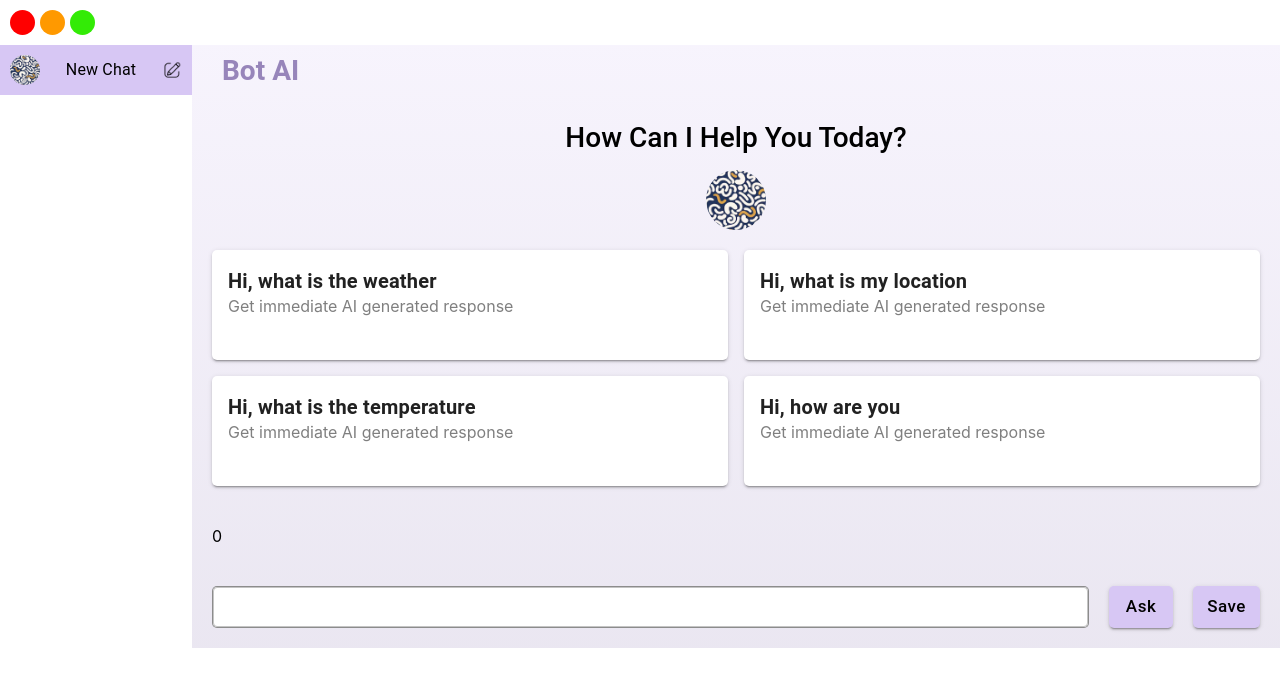
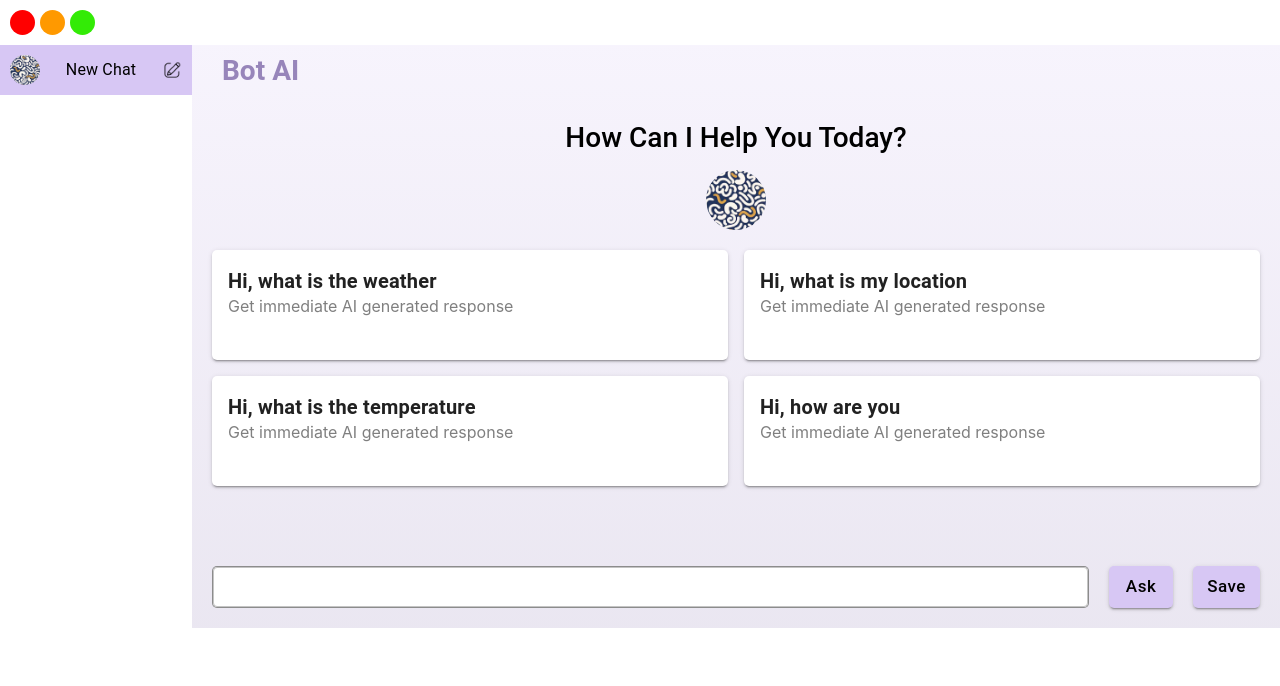
Before and after one commit to prachi397/BotAi-Application, a React (Create React App) app: page / in a window 1280 px wide. Shown: the top 686 px of the page. Built offline with nearby package versions, Linux system fonts and the light colour scheme.

Commit message:
save chats in local storgae

```diff
--- a/src/components/homePage/HomePage.js
+++ b/src/components/homePage/HomePage.js
@@ -73,6 +73,7 @@ const HomePage = () => {
       setAskBtnClick(false);
     }
   }
+
   return (
     <Box
       sx={{
--- a/src/components/searchComponent/SearchComponent.js
+++ b/src/components/searchComponent/SearchComponent.js
@@ -1,13 +1,35 @@
 import { Box, Button, TextField, Typography } from "@mui/material";
-import React, { useState } from "react";
+import React, { useEffect, useState } from "react";
 import UserChat from "./UserChat";
 
 const SearchComponent = (props) => {
+  const [updatedChatList, setUpdatedChatList] = useState([]);
+
+  useEffect(() => {
+    if (props?.chatList?.length > 0) {
+      setUpdatedChatList(
+        props?.chatList.map((chat) => ({
+          ...chat,
+          like: false,
+          dislike: false,
+        }))
+      );
+    }
+  }, [props?.chatList]);
+
+  //fucntion to save the chats in local storage
+  function handleChatSave(updatedChatList){
+    localStorage.setItem("Saved Chats",JSON.stringify(updatedChatList));
+  }
 
   return (
     <Box>
       {/* chats of the user */}
-      <UserChat chatList = {props.chatList}/>
+      <UserChat
+        chatList={props.chatList}
+        updatedChatList={updatedChatList}
+        setUpdatedChatList={setUpdatedChatList}
+      />
       {/* search functionality */}
       <Box
         sx={{
@@ -52,6 +74,7 @@ const SearchComponent = (props) => {
             textTransform: "none",
             fontSize: "17px",
           }}
+          onClick={()=>handleChatSave(updatedChatList)}
         >
           Save
         </Button>
--- a/src/components/searchComponent/UserChat.js
+++ b/src/components/searchComponent/UserChat.js
@@ -6,15 +6,12 @@ import {
   IconButton,
   Typography,
 } from "@mui/material";
-import React, { useState } from "react";
+import React from "react";
 import userProfile from "../../assets/userProfile.png";
 import ThumbUpIcon from "@mui/icons-material/ThumbUp";
 import ThumbDownIcon from "@mui/icons-material/ThumbDown";
 
-const UserChat = ({ chatList }) => {
-    const [updatedChatList, setUpdatedChatList] = useState(
-        chatList.map((chat) => ({ ...chat, like: false, dislike: false }))
-      );
+const UserChat = ({updatedChatList,setUpdatedChatList }) => {
 
   const handleLike = (index) => {
     setUpdatedChatList((prevChatList) =>
@@ -45,8 +42,8 @@ const UserChat = ({ chatList }) => {
         gap: "20px",
       }}
     >
-      {updatedChatList?.length &&
-        updatedChatList?.map((ele, idx) => (
+      {updatedChatList?.length>0
+        ? (updatedChatList?.map((ele, idx) => (
             <Box sx={{ display: "flex", flexDirection: "column", gap: "20px" }}>
               {/* card1 to display question */}
               <Card
@@ -128,19 +125,38 @@ const UserChat = ({ chatList }) => {
                     <span>{ele.time}</span>
                     <Box>
                       {/* like icon */}
-                    <IconButton aria-label="like"  onClick={()=>handleLike(idx)}>
-                      <ThumbUpIcon sx={{ height: "17px", width: "17px", color:ele.like ? "#deab2c":'' }} />
+                      <IconButton
+                        aria-label="like"
+                        onClick={() => handleLike(idx)}
+                      >
+                        <ThumbUpIcon
+                          sx={{
+                            height: "17px",
+                            width: "17px",
+                            color: ele.like ? "#deab2c" : "",
+                          }}
+                        />
                       </IconButton>
                       {/* dislike icon */}
-                    <IconButton aria-label="like" onClick={()=>handleDislike(idx)}>
-                      <ThumbDownIcon sx={{ height: "17px", width: "17px",color:ele.dislike ? "#deab2c":'' }} />
+                      <IconButton
+                        aria-label="like"
+                        onClick={() => handleDislike(idx)}
+                      >
+                        <ThumbDownIcon
+                          sx={{
+                            height: "17px",
+                            width: "17px",
+                            color: ele.dislike ? "#deab2c" : "",
+                          }}
+                        />
                       </IconButton>
                     </Box>
                   </Typography>
                 </CardContent>
               </Card>{" "}
             </Box>
-        ))}
+          )))
+        : ""}
     </Box>
   );
 };
```
Lines whose indentation alone changed are shown as unchanged.
